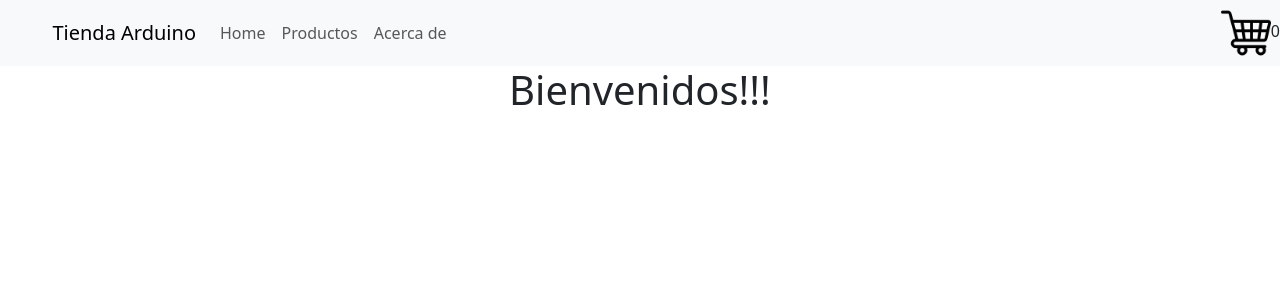
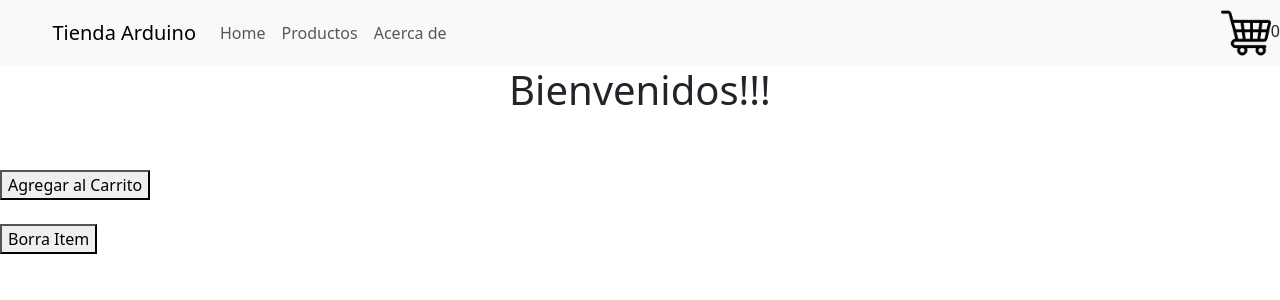
Before and after one commit to DarioPeovich/coderReactProyect, a React (Create React App) app: page / in a window 1280 px wide. Shown: the top 300 px of the page. Built offline with nearby package versions, Linux system fonts and the light colour scheme.

Commit message:
Version 2

```diff
--- a/src/App.js
+++ b/src/App.js
@@ -2,13 +2,32 @@
 import 'bootstrap/dist/css/bootstrap.min.css';
 import NavBar from "./components/NavBar/NavBar"
 import ItemListContainer from './components/ItemListContainer/ItemListContainer';
+import { useState } from 'react';
 //import './App.css';
 
 function App() {
+  const [contador, setContador] = useState(0)
+
+  function sumaItem() {
+    setContador(contador + 1)
+  }
+  function restaItem() {
+    if (contador > 0)  {
+      setContador(contador - 1)
+    }
+
+  }
+
   return (
     <div>
-      <NavBar></NavBar>
-      <ItemListContainer saludo={"Bienvenidos!!!"}/>
+      <NavBar contadorCarrito={contador}></NavBar>
+      <ItemListContainer saludo={"Bienvenidos!!!"} />
+      <br />
+      <br />
+      <button onClick={sumaItem}>Agregar al Carrito</button>
+      <br />
+      <br />
+      <button onClick={restaItem}>Borra Item</button>
     </div>
   );
 }
--- a/src/components/CartWidget/CartWidget.jsx
+++ b/src/components/CartWidget/CartWidget.jsx
@@ -1,11 +1,11 @@
 import React from 'react'
 import cartCarrito from "./assets/carrito.png"
 
-const CartWidget = () => {
+const CartWidget = ({contadorCarrito}) => {
   return (
     <div>
      <img src={cartCarrito} width={50} height={50} alt="img carrito"></img>
-     0
+     {contadorCarrito}
     </div>
   )
 }
--- a/src/components/NavBar/NavBar.jsx
+++ b/src/components/NavBar/NavBar.jsx
@@ -1,10 +1,9 @@
 import Container from 'react-bootstrap/Container';
 import Nav from 'react-bootstrap/Nav';
 import Navbar from 'react-bootstrap/Navbar';
-import NavDropdown from 'react-bootstrap/NavDropdown';
 import CartWidget from '../CartWidget/CartWidget';
 
-function NavBar() {
+function NavBar({contadorCarrito}) {
   return (
     <Navbar expand="lg" className="bg-body-tertiary">
       <Container>
@@ -18,7 +17,7 @@
           </Nav>
         </Navbar.Collapse>
       </Container>
-      <CartWidget></CartWidget>
+      <CartWidget contadorCarrito={contadorCarrito}></CartWidget>
     </Navbar>
   );
 }
```
Also changed, not shown: 1 other file (tests, documents, lock files or other folders).
